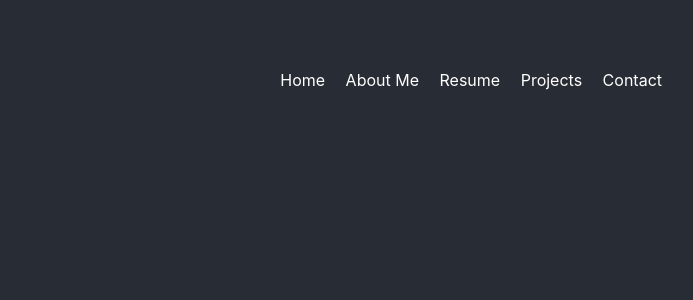
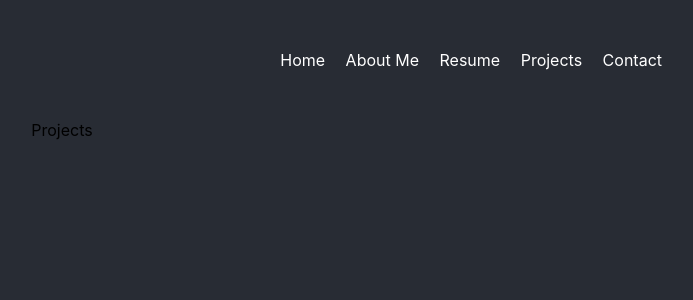
Before and after one commit to tdberg21/td, a React (Create React App) app: page /projects in a window 1280 px wide. Shown: the top 300 px of the page, without its empty margins (578-1271 px from the left). Built offline with nearby package versions, Linux system fonts and the light colour scheme.

Commit message:
Add Bio and projects component

```diff
--- a/src/Components/App/App.css
+++ b/src/Components/App/App.css
@@ -8,7 +8,7 @@
 }
 
 .App-header {
-  min-height: 20vh;
+  min-height: 15vh;
   display: flex;
   align-items: center;
   justify-content: flex-end;
--- a/src/Components/App/App.js
+++ b/src/Components/App/App.js
@@ -1,6 +1,8 @@
 import React, { Component } from 'react';
 import './App.css';
 import { Route, NavLink } from 'react-router-dom';
+import Bio from '../Bio/Bio.js';
+import Projects from '../Projects/Projects.js';
 
 class App extends Component {
   render() {
@@ -15,6 +17,9 @@ class App extends Component {
             <NavLink to='/contact' className='nav'> Contact </NavLink>
           </div>
         </header>
+        <Route path='/about' component={Bio} />
+        <Route path='/projects' component={Projects} />
+
       </div>
     );
   }
--- /dev/null
+++ b/src/Components/Bio/Bio.js
@@ -0,0 +1,12 @@
+import React from 'react';
+
+
+const Bio = () => {
+  return (
+    <div className='Bio-componenet'>
+    Bio
+    </div>
+  )
+}
+
+export default Bio;
--- /dev/null
+++ b/src/Components/Projects/Projects.js
@@ -0,0 +1,12 @@
+import React from 'react';
+
+
+const Projects = () => {
+  return (
+    <div className='Project-componenet'>
+      Projects
+    </div>
+  )
+}
+
+export default Projects;
```
Also changed, not shown: src/Components/Projects/ProjectData.js (added, +8 -0 lines).
